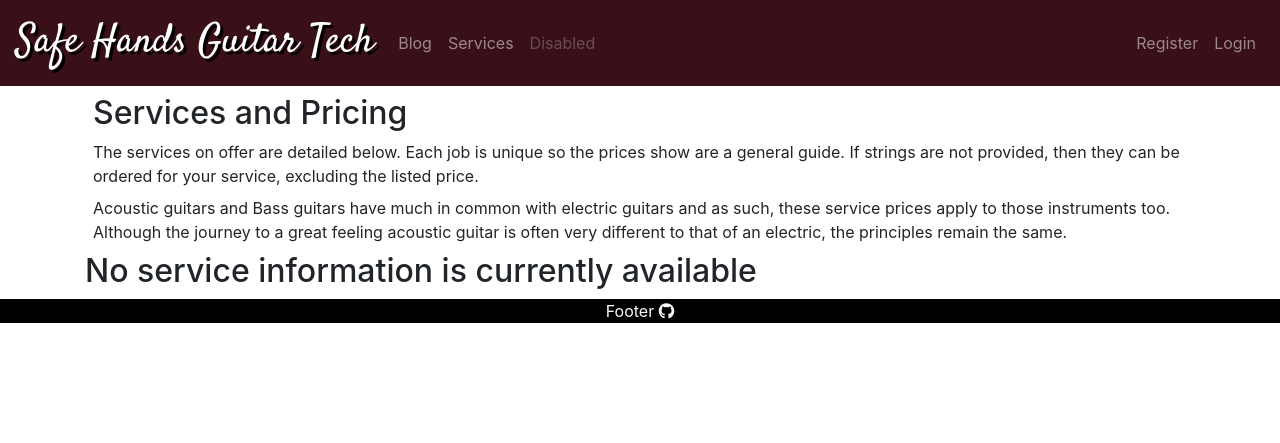
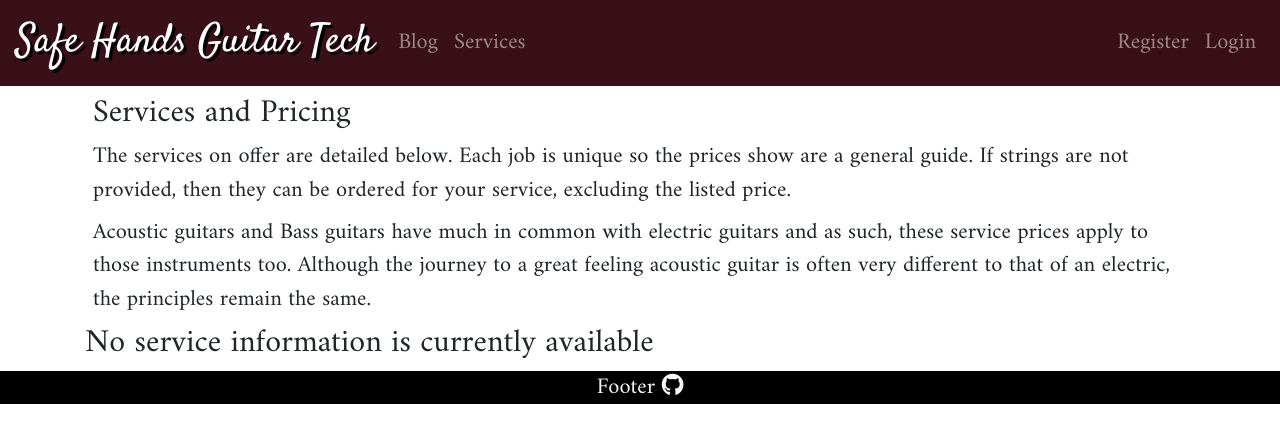
Before and after one commit to jts272/pp4-safe-hands-guitar-tech, a Django app: page /services/ in a window 1280 px wide. Shown: the top 443 px of the page. Run offline with Django 3.2, Linux system fonts and the light colour scheme; data that the repository does not hold is empty.

Commit message:
feat: remove dead nav links and import serif font
Heading elements in the Bootstrap horizontal cards were upsized to h3 to display more clearly.

```diff
--- a/services/templates/services/services.html
+++ b/services/templates/services/services.html
@@ -36,7 +36,7 @@
       </div>
       <div class="col-md-8">
         <div class="card-body">
-          <h5 class="card-title">{{ service.name }}</h5>
+          <h3 class="card-title">{{ service.name }}</h3>
           <p class="card-text">{{ service.description|safe }}</p>
           <strong class="card-text">Price: from £{{ service.price }}</strong>
         </div>
@@ -49,7 +49,7 @@
     <div class="row no-gutters">
       <div class="col-md-8">
         <div class="card-body">
-          <h5 class="card-title">{{ service.name }}</h5>
+          <h3 class="card-title">{{ service.name }}</h3>
           <p class="card-text">{{ service.description|safe }}</p>
           <strong class="card-text">Price: from £{{ service.price }}</strong>
         </div>
@@ -74,7 +74,7 @@
       </div>
       <div class="col-md-8">
         <div class="card-body">
-          <h5 class="card-title">{{ service.name }}</h5>
+          <h3 class="card-title">{{ service.name }}</h3>
           <p class="card-text">{{ service.description|safe }}</p>
           <strong class="card-text">Price: from £{{ service.price }}</strong>
         </div>
--- a/static/css/style.css
+++ b/static/css/style.css
@@ -1,4 +1,5 @@
 @import url("https://fonts.googleapis.com/css2?family=Satisfy&display=swap");
+@import url("https://fonts.googleapis.com/css2?family=Amiri&display=swap");
 
 .navbar-override {
   background-color: #390f18;
@@ -59,3 +60,8 @@
   color: black;
   padding: 0.5em;
 }
+
+body {
+  font-family: "Amiri", sans-serif;
+  font-size: 1.4rem;
+}
--- a/templates/base.html
+++ b/templates/base.html
@@ -58,15 +58,12 @@
             <a class="nav-link" href="{% url 'blog' %}">Blog</a>
           </li>
           <li class="nav-item">
-            <a class="nav-link" href="{% url 'services:services' %}"
-              >Services</a
-            >
+            <a class="nav-link" href="{% url 'services:services' %}">
+              Services
+            </a>
+            <!-- Authentication controls -->
+            <!-- Reference: https://github.com/Code-Institute-Solutions/Django3blog/blob/master/08_authorisation/templates/base.html -->
           </li>
-          <li class="nav-item">
-            <a class="nav-link disabled">Disabled</a>
-          </li>
-          <!-- Authentication controls -->
-          <!-- Reference: https://github.com/Code-Institute-Solutions/Django3blog/blob/master/08_authorisation/templates/base.html -->
         </ul>
         {% if user.is_authenticated %}
         <ul class="navbar-nav ml-auto">
```
